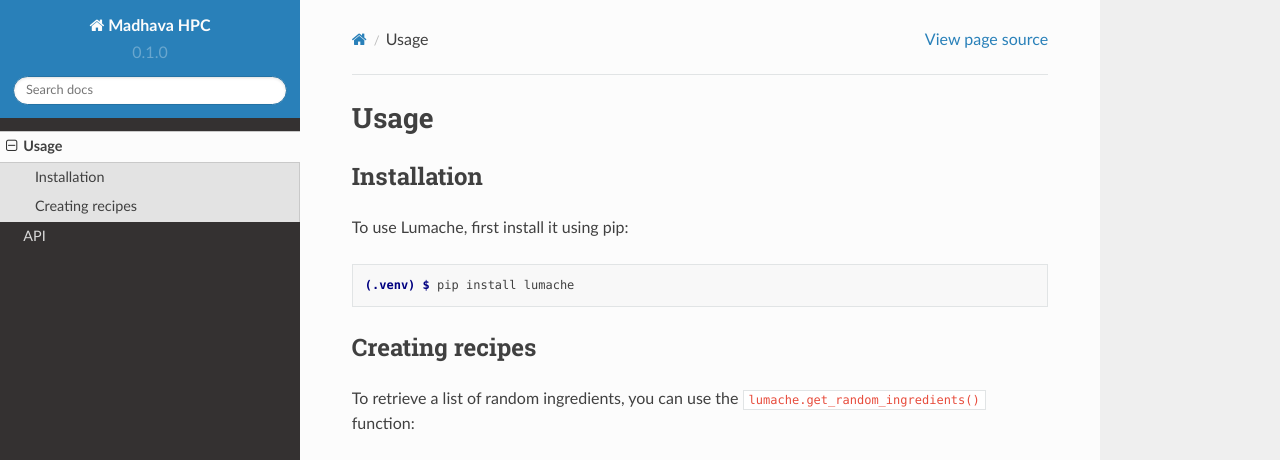
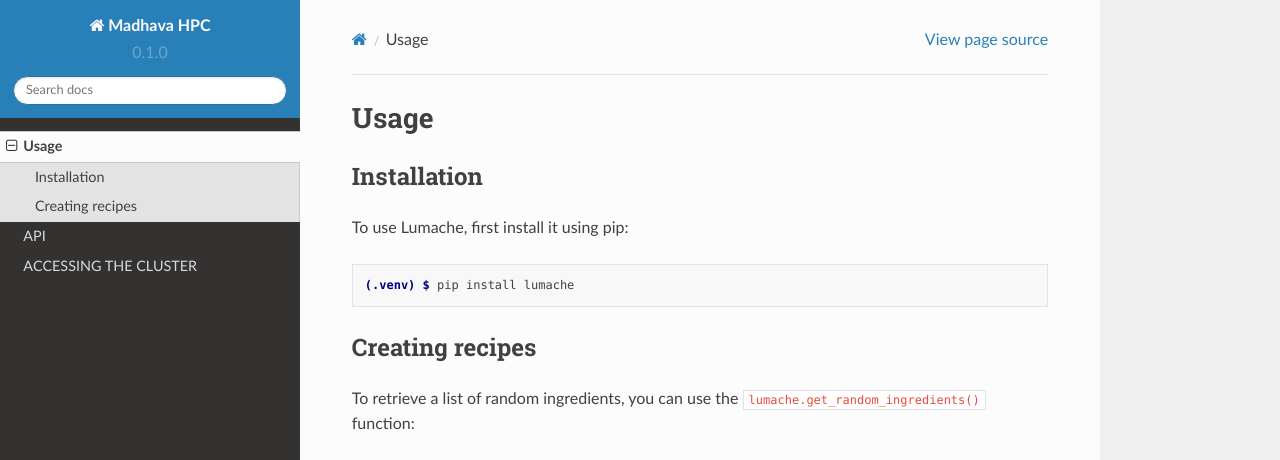
Before and after one commit to iseeker-d/madhavahpc, a Sphinx documentation site: the page built from docs/source/usage.rst, in a window 1280 px wide and 1095 px high. Shown: the top 460 px of the window. Built offline with Sphinx 7.4.7 and the Read the Docs theme 2.0.0, drawn with Linux system fonts in a browser that asks for light colours; pages that are not in the unit, such as notebooks, are missing from menus; grey boxes are pictures that could not be loaded.

Commit message:
Update index.rst

```diff
--- a/docs/source/index.rst
+++ b/docs/source/index.rst
@@ -20,5 +20,5 @@ Contents
 
    usage
    api
-   introduction
+   Accessing the Cluster
    help
```
